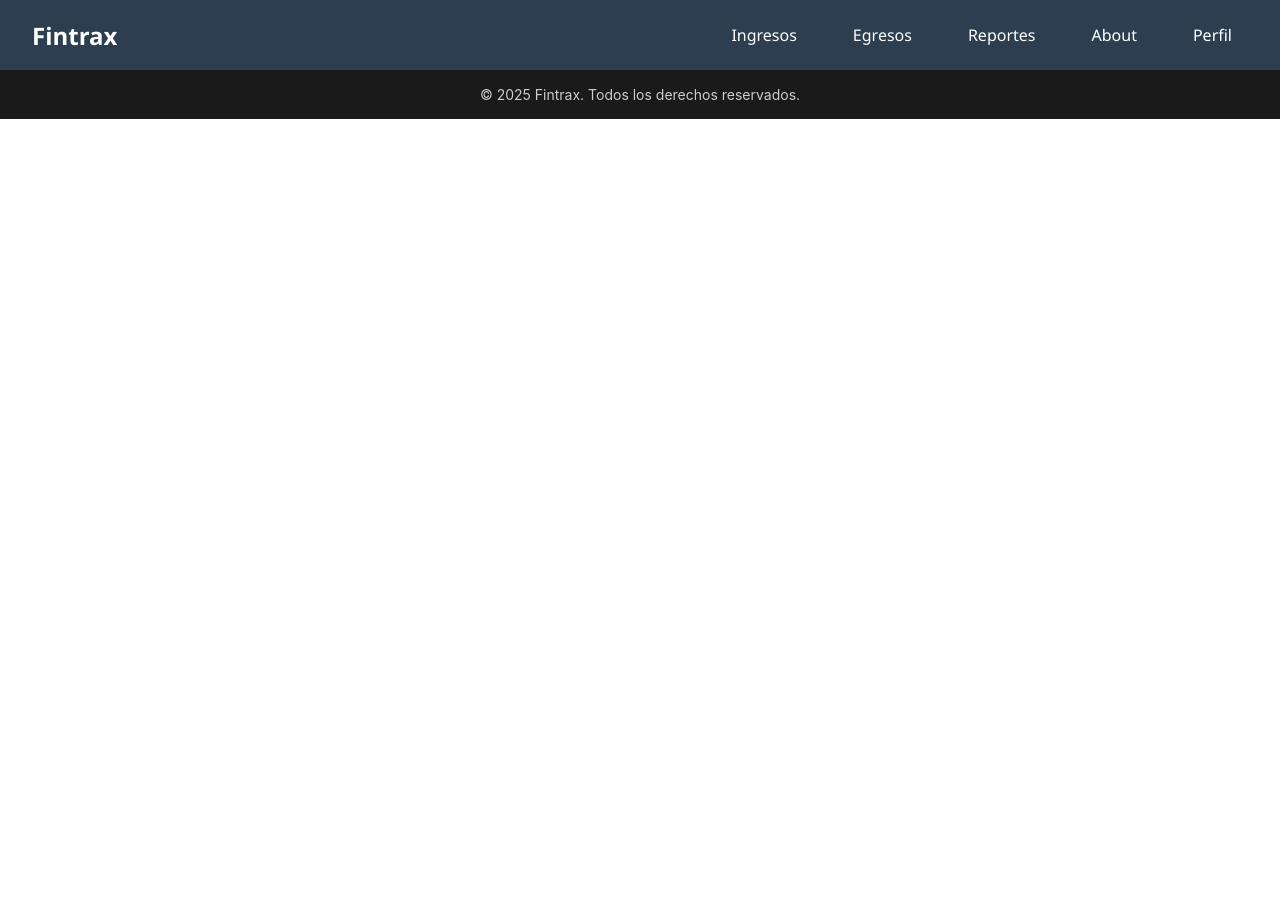
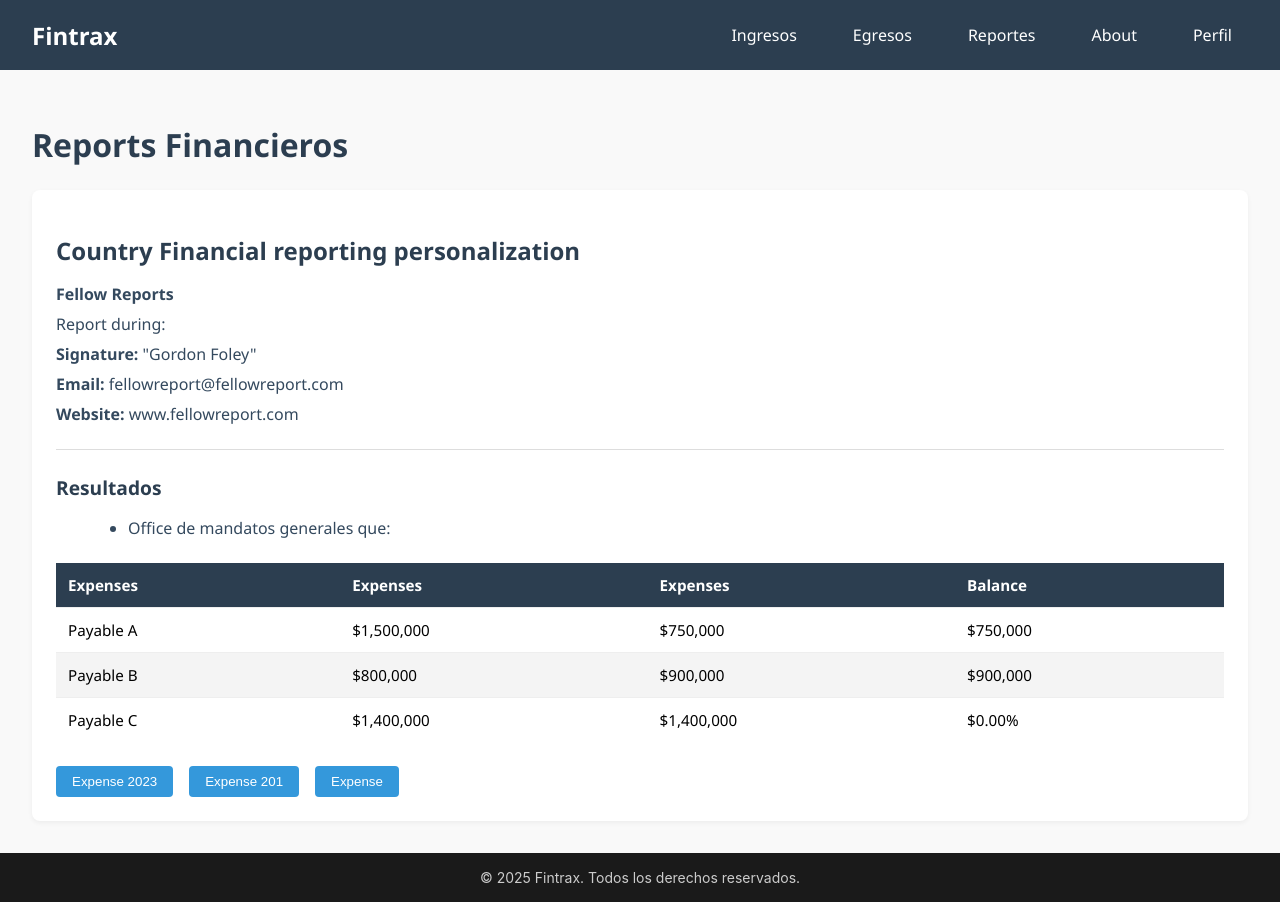
Before and after one commit to Pattoxd45/-Plataforma-para-Control-de-Ingresos-y-Egresos-por-Proyecto, a React (Create React App) app in the folder fintrax/: page /reportes in a window 1280 px wide. Before the commit the page ends 800 px from the top, so only its background shows below. Built offline with nearby package versions, Linux system fonts and the light colour scheme.

Commit message:
cambios varios por problemas en los merges y pull requests

```diff
--- a/fintrax/src/App.js
+++ b/fintrax/src/App.js
@@ -11,20 +11,18 @@ import About from './components/about';
 
 function App() {
   return (
-
     <Router>
       <Menu />
       <Routes>
         <Route path="/" element={<Inicio />} />
         <Route path="/ingresos" element={<Ingresos />} />
-        <Route path="/" element={<Egresos />} />
-        <Route path="/" element={<Reportes />} />
+        <Route path="/egresos" element={<Egresos />} />
+        <Route path="/reportes" element={<Reportes />} />
+        <Route path="/perfil" element={<Perfil />} />
         <Route path="/about" element={<About />} />
-        <Route path="/" element={<Perfil />} />
       </Routes>
       <Copyright />
     </Router>
-
   );
 }
 
--- a/fintrax/src/components/egresos.jsx
+++ b/fintrax/src/components/egresos.jsx
@@ -0,0 +1,45 @@
+import React from 'react';
+import '../styles/egresos.css';
+
+const Egresos = () => {
+  return (
+    <div className="egresos-container">
+      <h1>Exercise</h1>
+
+      <section className="egresos-section">
+        <h2>Egresos</h2>
+        <p>Registrar o patrimônio público por empresas.</p>
+
+        <div className="egresos-nuevo">
+          <h3>Nuevo Egreto</h3>
+          <p>Proposto</p>
+          <ul>
+            <li>Monitorar empresa</li>
+            <li>Model</li>
+            <li>Nominar empresa</li>
+            <li>Aplica</li>
+            <li>El uso de uso</li>
+            <li>Categoría</li>
+            <li>Sistemas e valores</li>
+            <li>Distribúción</li>
+            <li>Encontrar una empresa</li>
+          </ul>
+        </div>
+
+        <hr className="egresos-separador" />
+
+        <div className="egresos-funcionalidades">
+          <h3>Diretor Legal</h3>
+          <p><strong>Funcionidades disponíveis:</strong></p>
+          <ul>
+            <li>Capítulo digitalizado em gestion</li>
+            <li>Distribuidores para entregados dados</li>
+            <li>Atendido a um conjunto de usuários</li>
+          </ul>
+        </div>
+      </section>
+    </div>
+  );
+};
+
+export default Egresos;
--- a/fintrax/src/components/perfil.jsx
+++ b/fintrax/src/components/perfil.jsx
@@ -1,4 +1,3 @@
-// components/perfil.jsx
 import React from 'react';
 import '../styles/perfil.css';
 
--- a/fintrax/src/components/reportes.jsx
+++ b/fintrax/src/components/reportes.jsx
@@ -1,4 +1,3 @@
-// components/reportes.jsx
 import React from 'react';
 import '../styles/reportes.css';
 
--- a/fintrax/src/styles/egresos.css
+++ b/fintrax/src/styles/egresos.css
@@ -0,0 +1,60 @@
+.egresos-container {
+  padding: 2rem;
+  font-family: 'Segoe UI', Tahoma, Geneva, Verdana, sans-serif;
+  background-color: #f9f9f9;
+  min-height: 80vh;
+}
+
+.egresos-container h1 {
+  font-size: 2rem;
+  color: #2c3e50;
+  margin-bottom: 1.5rem;
+}
+
+.egresos-section {
+  background-color: white;
+  padding: 1.5rem;
+  border-radius: 8px;
+  box-shadow: 0 2px 5px rgba(0, 0, 0, 0.05);
+}
+
+.egresos-section h2 {
+  font-size: 1.5rem;
+  color: #2c3e50;
+  margin-bottom: 0.5rem;
+}
+
+.egresos-section p {
+  color: #34495e;
+  margin-bottom: 1rem;
+}
+
+.egresos-nuevo h3,
+.egresos-funcionalidades h3 {
+  font-size: 1.2rem;
+  color: #2c3e50;
+  margin: 1rem 0 0.5rem 0;
+}
+
+.egresos-nuevo ul,
+.egresos-funcionalidades ul {
+  list-style-type: disc;
+  margin-left: 2rem;
+  color: #34495e;
+}
+
+.egresos-nuevo li,
+.egresos-funcionalidades li {
+  margin-bottom: 0.5rem;
+}
+
+.egresos-separador {
+  border: 0;
+  height: 1px;
+  background-color: #ddd;
+  margin: 1.5rem 0;
+}
+
+.egresos-funcionalidades p strong {
+  color: #2c3e50;
+}
--- a/fintrax/src/styles/perfil.css
+++ b/fintrax/src/styles/perfil.css
@@ -1,4 +1,3 @@
-/* styles/perfil.css */
 .perfil-container {
   padding: 2rem;
   font-family: 'Segoe UI', Tahoma, Geneva, Verdana, sans-serif;
--- a/fintrax/src/styles/reportes.css
+++ b/fintrax/src/styles/reportes.css
@@ -0,0 +1,101 @@
+.reportes-container {
+  padding: 2rem;
+  font-family: 'Segoe UI', Tahoma, Geneva, Verdana, sans-serif;
+  background-color: #f9f9f9;
+  min-height: 80vh;
+}
+
+.reportes-container h1 {
+  font-size: 2rem;
+  color: #2c3e50;
+  margin-bottom: 1.5rem;
+}
+
+.reportes-section {
+  background-color: white;
+  padding: 1.5rem;
+  border-radius: 8px;
+  box-shadow: 0 2px 5px rgba(0, 0, 0, 0.05);
+}
+
+.reportes-section h2 {
+  font-size: 1.5rem;
+  color: #2c3e50;
+  margin-bottom: 1rem;
+}
+
+.reportes-fellow p {
+  color: #34495e;
+  margin: 0.5rem 0;
+}
+
+.reportes-separador {
+  border: 0;
+  height: 1px;
+  background-color: #ddd;
+  margin: 1.5rem 0;
+}
+
+.reportes-resultados h3 {
+  font-size: 1.2rem;
+  color: #2c3e50;
+  margin: 1rem 0 0.5rem 0;
+}
+
+.reportes-resultados ul {
+  list-style-type: disc;
+  margin-left: 2rem;
+  color: #34495e;
+  margin-bottom: 1rem;
+}
+
+.reportes-tabla-container {
+  overflow-x: auto;
+  margin: 1.5rem 0;
+}
+
+.reportes-tabla {
+  width: 100%;
+  border-collapse: collapse;
+  font-size: 0.95rem;
+}
+
+.reportes-tabla th {
+  background-color: #2c3e50;
+  color: white;
+  padding: 0.75rem;
+  text-align: left;
+}
+
+.reportes-tabla td {
+  padding: 0.75rem;
+  border-top: 1px solid #eee;
+}
+
+.reportes-tabla tr:nth-child(even) {
+  background-color: #f4f4f4;
+}
+
+.reportes-tabla tr:hover {
+  background-color: #ecf0f1;
+}
+
+.reportes-botones {
+  display: flex;
+  gap: 1rem;
+  margin-top: 1rem;
+}
+
+.reportes-boton {
+  padding: 0.5rem 1rem;
+  background-color: #3498db;
+  color: white;
+  border: none;
+  border-radius: 4px;
+  cursor: pointer;
+  transition: background-color 0.3s;
+}
+
+.reportes-boton:hover {
+  background-color: #2980b9;
+}
```
